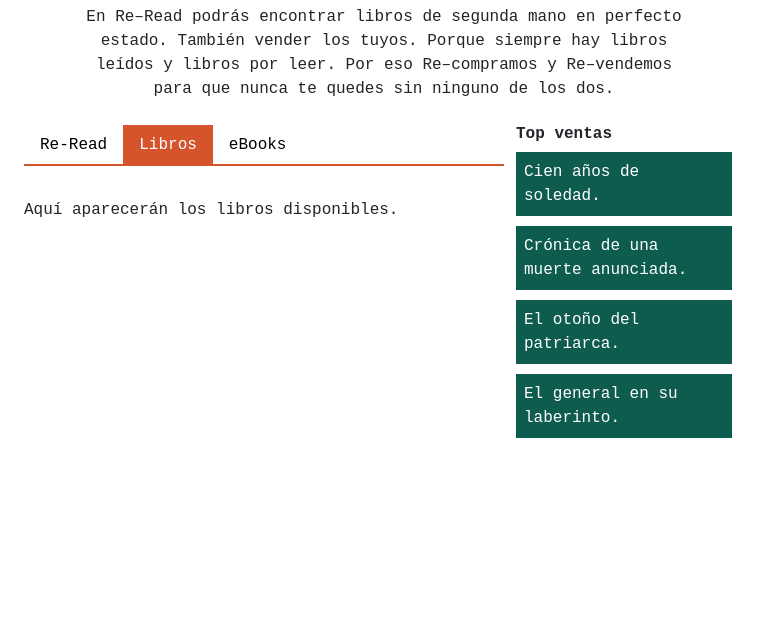
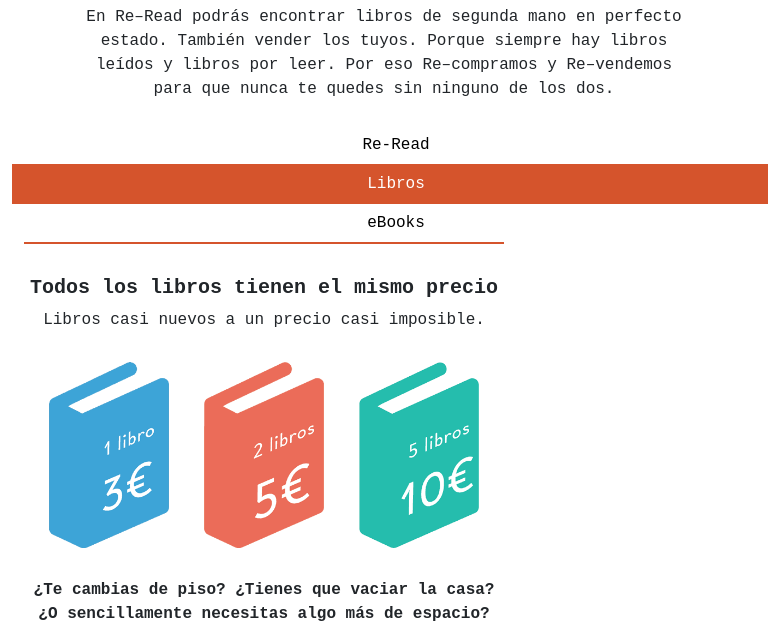
Before and after one commit to RobertoFeliuBr/finales, a plain HTML site: page index.html in a window 768 px wide. Both pictures are taken after a click on the tab "Libros". Shown: the part 111-750 px from the top of the page. Drawn offline with nearby package versions, Linux system fonts and the light colour scheme.

Commit message:
foticos librols

```diff
--- a/index.html
+++ b/index.html
@@ -52,21 +52,37 @@
       text-align: left;
     }
 
-    /* Pantalla completa */
-    @media (min-width: 768px) {
-      .tab-pane {
-        padding-left: 0;
+    /* Imágenes de libros */
+    .libros-imgs {
+      display: flex;
+      justify-content: center;
+      align-items: flex-end;
+      gap: 20px;
+      flex-wrap: nowrap;
+      width: 100%;
+      margin: 30px 0;
+    }
+
+    .libros-imgs img {
+      width: 30%;
+      max-width: 250px;
+      height: auto;
+      transition: all 0.3s ease;
+    }
+
+    /* Pantallas pequeñas - sin scroll, más pequeñas */
+    @media (max-width: 768px) {
+      .libros-imgs img {
+        width: 30%;
+        max-width: 120px;
       }
 
-      .tab-pane h5,
-      .tab-pane h6,
-      .tab-pane p {
-        text-align: left;
+      .libros-imgs {
+        gap: 10px;
+        flex-wrap: nowrap;
+        justify-content: space-evenly;
       }
-    }
 
-    /* Responsive móvil */
-    @media (max-width: 767px) {
       .nav-tabs {
         flex-direction: column !important;
       }
@@ -85,14 +101,14 @@
         min-height: 300px;
       }
 
-      .row {
-        flex-direction: column;
-      }
-
       .tab-pane h5,
       .tab-pane h6,
       .tab-pane p {
         text-align: center;
+      }
+
+      .row {
+        flex-direction: column;
       }
     }
   </style>
@@ -130,15 +146,28 @@
         </ul>
 
         <div class="tab-content" id="miTabContent">
+          <!-- Re-Read -->
           <div class="tab-pane fade show active" id="re-read" role="tabpanel" aria-labelledby="re-read-tab">
             <h5 class="fw-bold mt-3">Nunca la lectura ha sido tan necesaria</h5>
             <p>En estos tiempos difíciles Re–Read se suma al mensaje de #yomequedoencasa por el bien común de la sociedad.</p>
             <h6 class="fw-bold">Reduce & Reuse & Read</h6>
             <p>Somos la librería Eco-Friendly — Re–Read nació pensando en verde con el objetivo de compartir una pasión, la lectura y para expresar una preocupación: si queremos construir un futuro sostenible, es necesario que reduzcamos el consumo y que reutilicemos cuantos más objetos materiales mejor.</p>
           </div>
+
+          <!-- Libros -->
           <div class="tab-pane fade" id="libros" role="tabpanel" aria-labelledby="libros-tab">
-            <p class="mt-3">Aquí aparecerán los libros disponibles.</p>
+            <h5 class="fw-bold mt-3">Todos los libros tienen el mismo precio</h5>
+            <p>Libros casi nuevos a un precio casi imposible.</p>
+            <div class="libros-imgs">
+              <img src="./img/1-libro-3€.gif" alt="1 libro 3€">
+              <img src="./img/2-libros-5€.gif" alt="2 libros 5€">
+              <img src="./img/5-libros-10€.gif" alt="5 libros 10€">
+            </div>
+            <p class="fw-bold">¿Te cambias de piso? ¿Tienes que vaciar la casa? ¿O sencillamente necesitas algo más de espacio?</p>
+            <p>En Re-Read compramos tus libros para darles una segunda vida. Los compramos todos al mismo precio: 0,20 euros. Siempre hay libros leídos y libros por leer. Por eso Re-compramos y Re-vendemos para que nunca te quedes sin ninguno de los dos.</p>
           </div>
+
+          <!-- eBooks -->
           <div class="tab-pane fade" id="ebooks" role="tabpanel" aria-labelledby="ebooks-tab">
             <p class="mt-3">Sección de ebooks y libros digitales.</p>
           </div>
```
